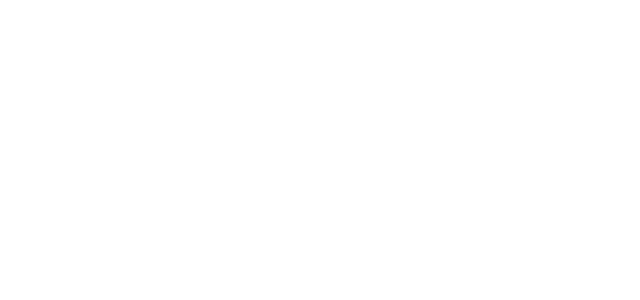
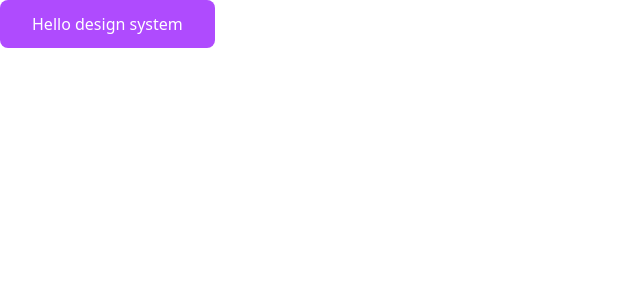
Before and after one commit to felipemarinhodev/alfabit-design-system, a Next.js app: page / in a window 1280 px wide. Shown: the top 300 px of the page, without its empty margins (0-640 px from the left). Built offline with nearby package versions, Linux system fonts and the light colour scheme.

Commit message:
a3.3 - working with opacity -enable opacity

```diff
--- a/tailwind.config.js
+++ b/tailwind.config.js
@@ -8,7 +8,7 @@
   theme: {
     extend: {
       colors: {
-        primary: 'var(--primary)'
+        primary: ({ opacityValue }) => `rgba(var(--primary), ${opacityValue})`
       },
     },
   },
```
